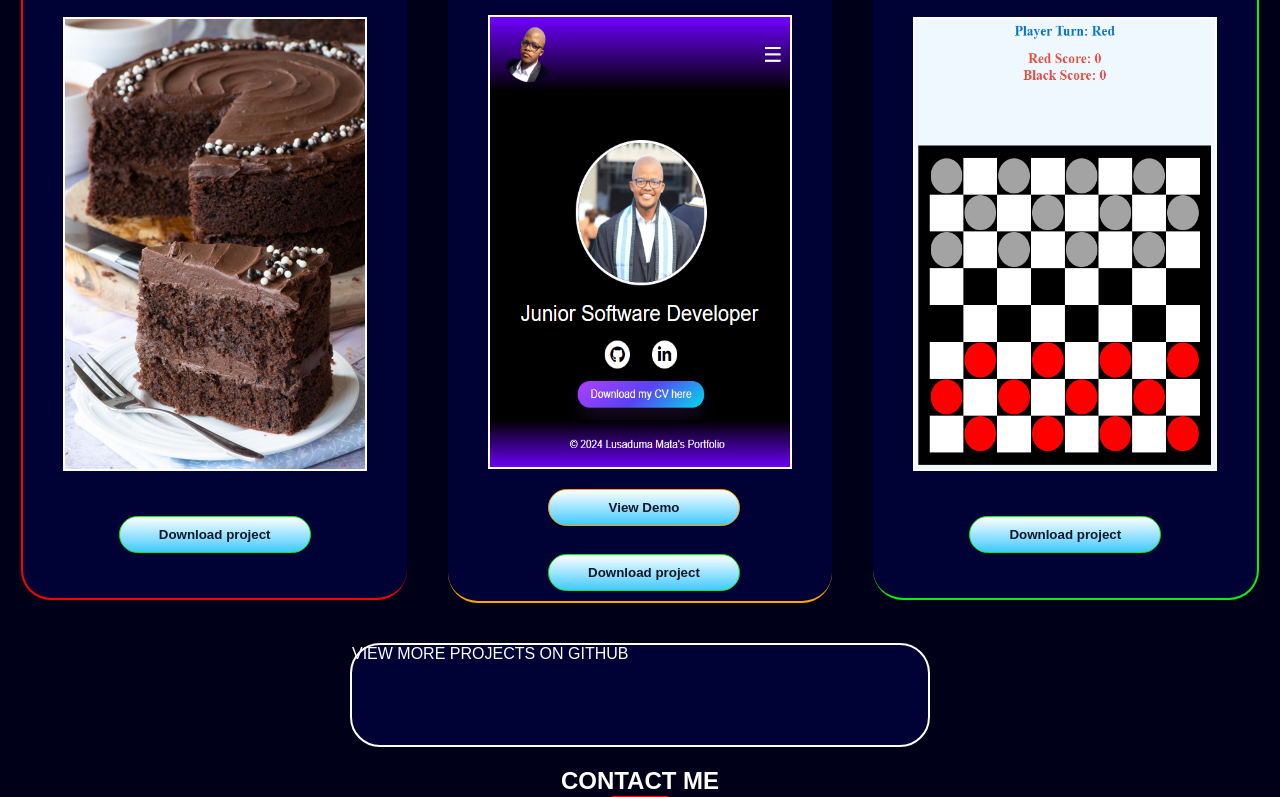
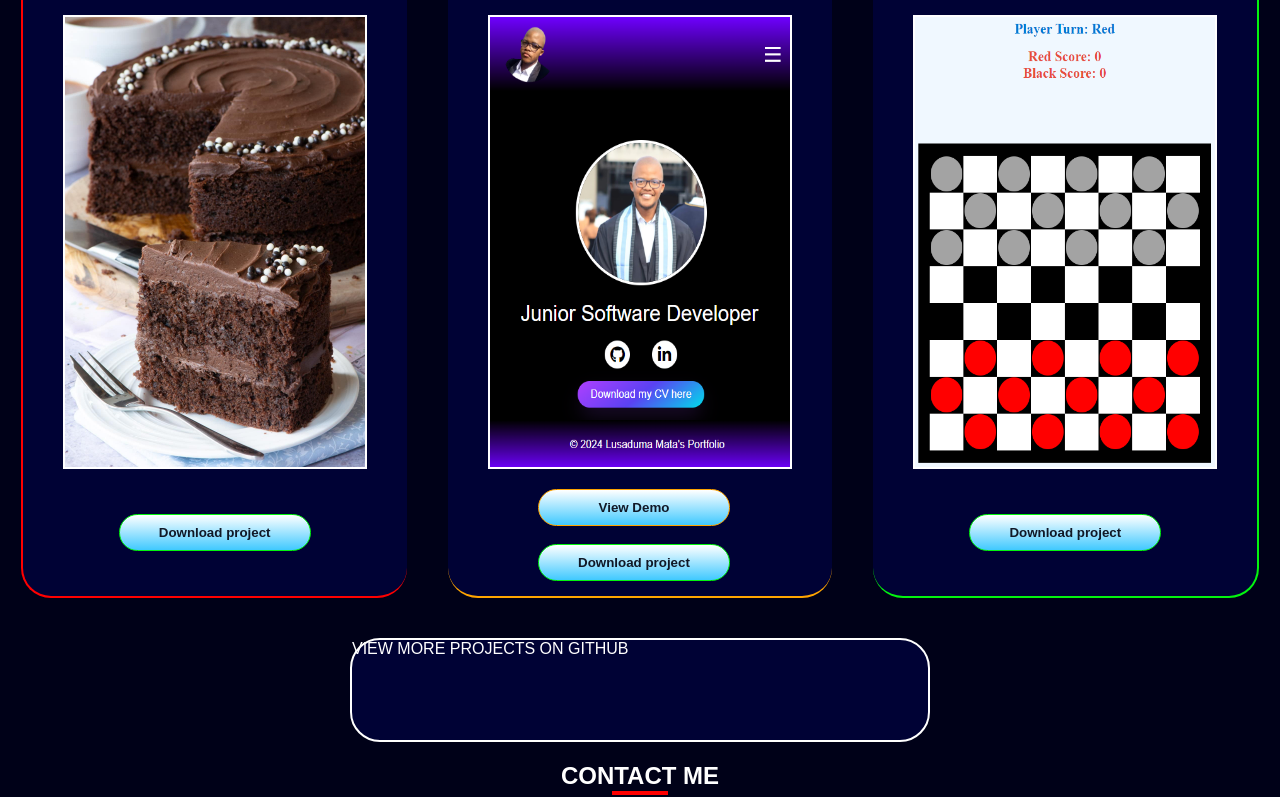
Before and after one commit to Lusa-mata/react-portfolio, a React (Create React App) app: page / in a window 1280 px wide. Shown: the part 2490-3287 px from the top of the page. Built offline with nearby package versions, Linux system fonts and the light colour scheme.

Commit message:
fixed projects completed

```diff
--- a/src/App.css
+++ b/src/App.css
@@ -590,7 +590,7 @@ background: #03f40f;
   border-radius: 30px;
   font-weight: 600; /*makes the text bold*/
   cursor: pointer;
-  margin-left: 100px;
+  margin-left: 90px;
   margin-top: 20px;
 }
 
@@ -616,9 +616,9 @@ background: #03f40f;
   border-radius: 30px;
   font-weight: 600; /*makes the text bold*/
   cursor: pointer;
-  margin-left: 100px;
-  margin-top: 10px;
-  margin-bottom: 10px;
+  margin-left: 90px;
+
+  margin-bottom: 15px;
 }
 
 .download-project-2:hover {
@@ -764,7 +764,7 @@ p {
 .icon {
   width: 80px;
   height: 80px;
-  margin-right: 6px; /* margin to control the space between the icon and the vertical line */
+  margin-right: 4px; /* margin to control the space between the icon and the vertical line */
 }
 
 .vertical-line {
@@ -788,6 +788,7 @@ p {
   border-left: 2px solid #ff0000;
   border-right: 2px solid #ff0000;
   border-radius: 30px;
+
 }
 
 .card-experience-Motivity:hover {
--- a/src/App.js
+++ b/src/App.js
@@ -203,7 +203,6 @@ function App() {
           </div>
         </div>
       </div>
-
 
       {/*CAPACITI*/}
       <div className="container">
```
